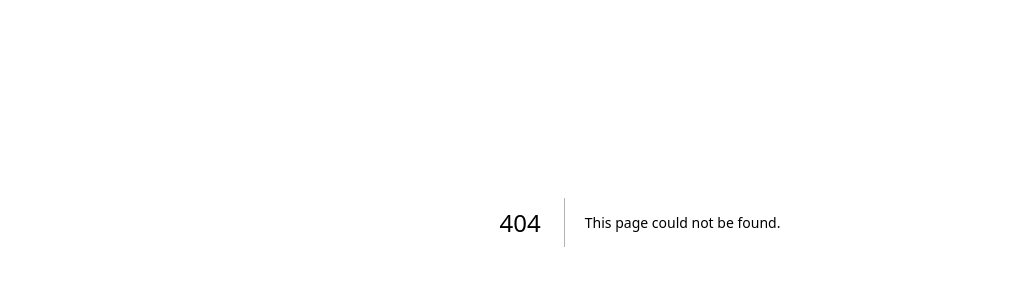
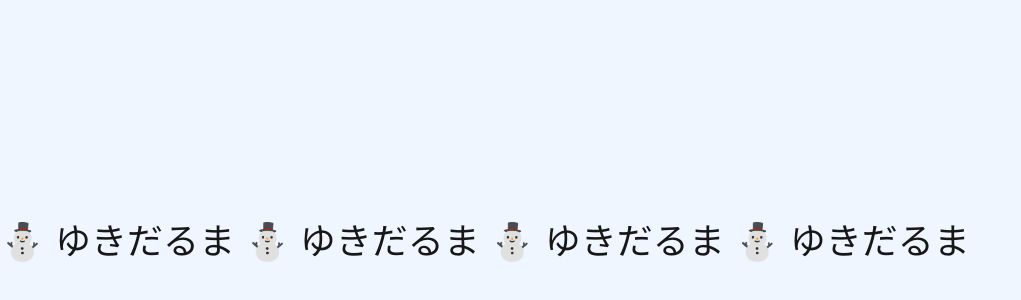
Before and after one commit to AYM1104/step4_PosApp_frontend, a Next.js app: page /yukidaruma in a window 1280 px wide. Before the commit this address had no page. Shown: the part 178-478 px from the top of the page, without its empty margins (0-1021 px from the left). Built offline with nearby package versions, Linux system fonts and the light colour scheme.

Commit message:
ゆきだるまページ

```diff
--- /dev/null
+++ b/src/app/yukidaruma/page.tsx
@@ -0,0 +1,10 @@
+// app/page.tsx
+export default function Home() {
+  return (
+    <main className="relative w-screen h-screen overflow-hidden bg-blue-50">
+      <div className="absolute top-1/2 text-4xl whitespace-nowrap animate-marquee">
+        ⛄️ ゆきだるま ⛄️ ゆきだるま ⛄️ ゆきだるま ⛄️ ゆきだるま
+      </div>
+    </main>
+  );
+}
```
